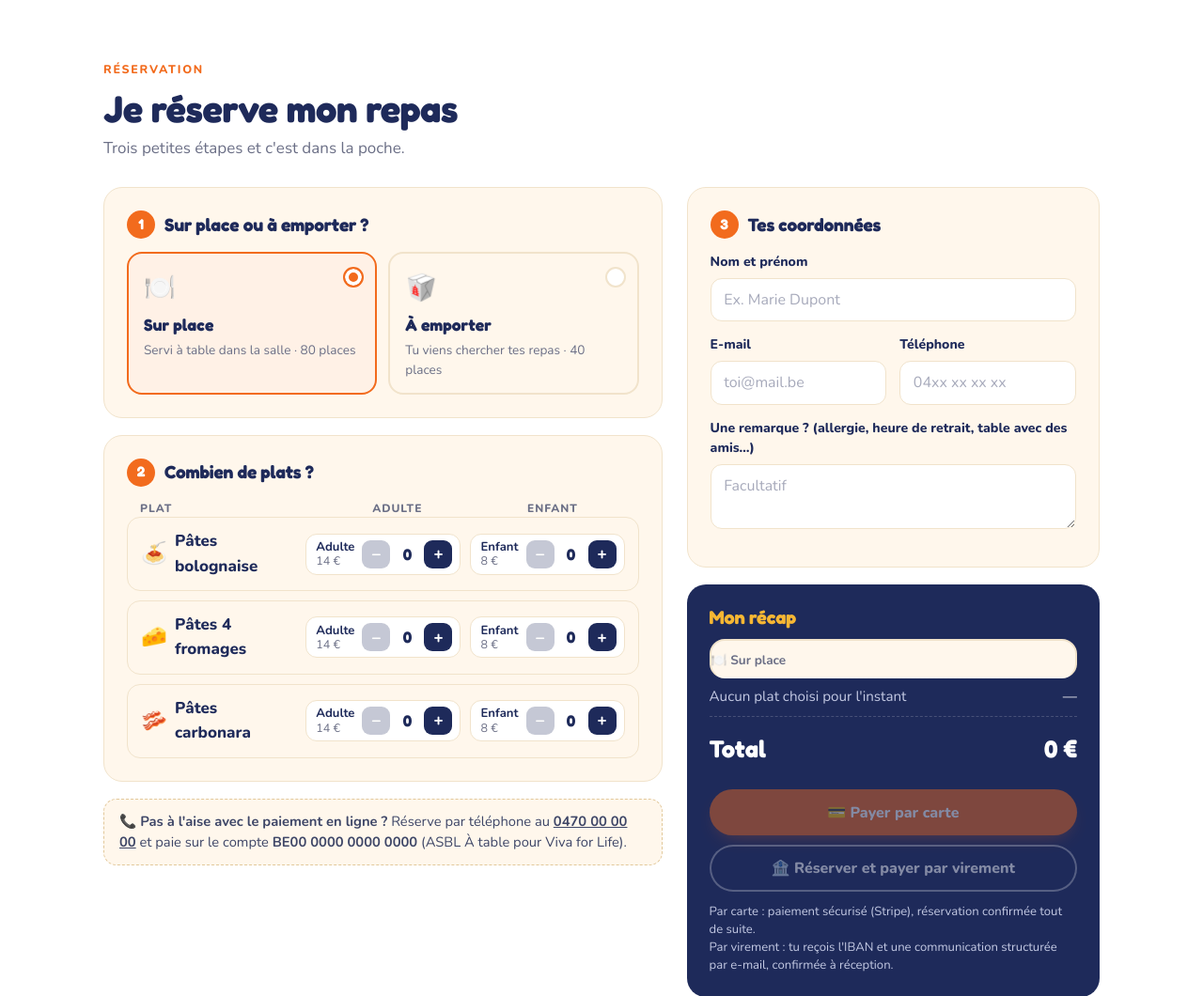
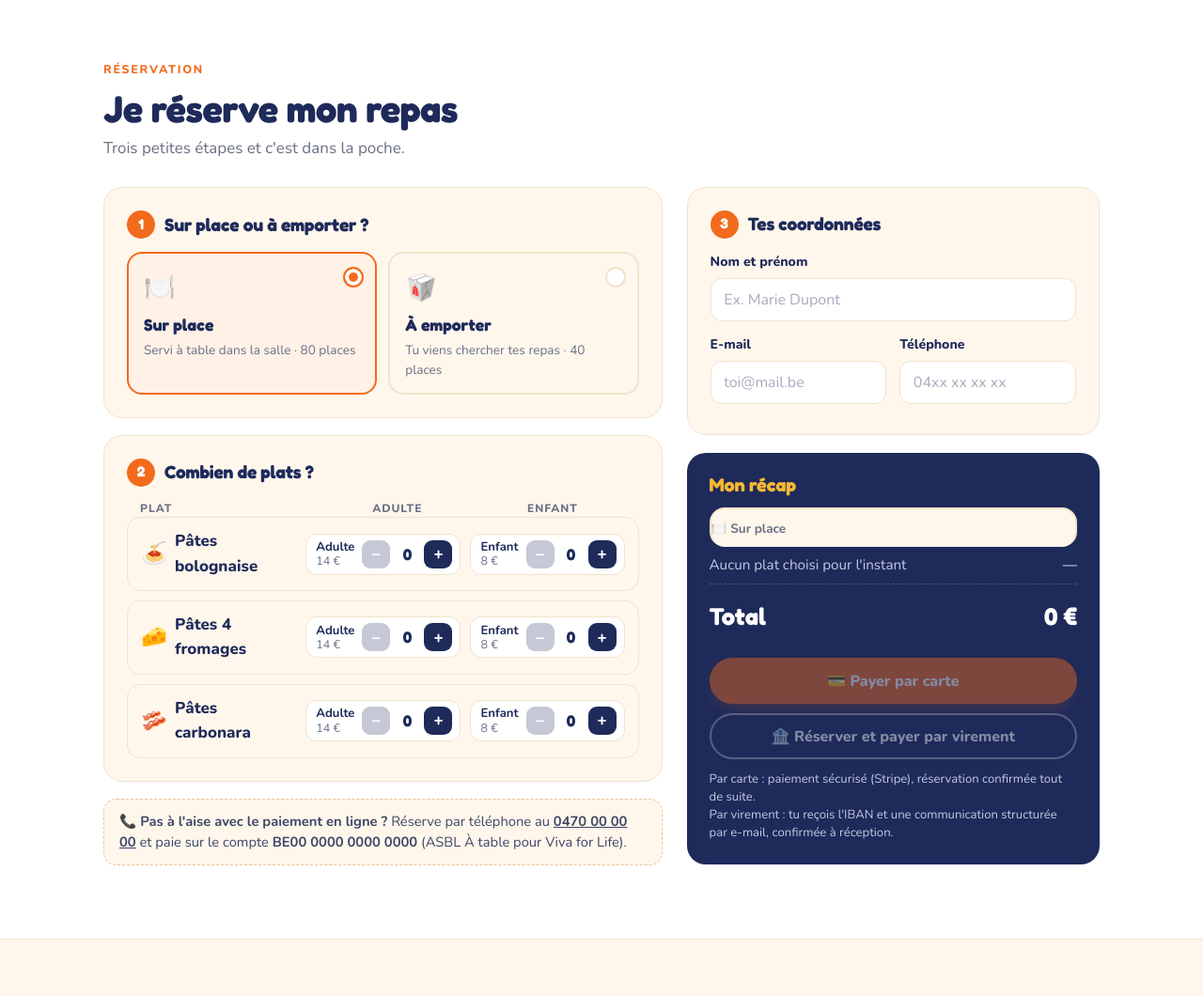
Before and after one commit to lucjoachims/VivaForLife, a PHP site: page / in a window 1280 px wide. Shown: the part 1525-2585 px from the top of the page at 94% size. Run offline with PHP 8.4, Linux system fonts and the light colour scheme; data comes from the database, SQL or seed files in the repository; data that the repository does not hold is empty; some libraries are stand-ins or nearby versions.

Commit message:
Page publique : retrait du champ « remarque » du formulaire (conservé dans l'admin)
Co-Authored-By: Claude Fable 5.1 <noreply@anthropic.com>
Claude-Session: https://claude.ai/code/session_01D77HgtfYdmdHtKZqdwXZXn

```diff
--- a/index.php
+++ b/index.php
@@ -379,19 +379,15 @@
               <label for="fName">Nom et prénom</label>
               <input id="fName" type="text" placeholder="Ex. Marie Dupont" autocomplete="name">
             </div>
-            <div class="two">
-              <div class="field">
+            <div class="two" style="margin-bottom:0">
+              <div class="field" style="margin-bottom:0">
                 <label for="fEmail">E-mail</label>
                 <input id="fEmail" type="email" placeholder="toi@mail.be" autocomplete="email">
               </div>
-              <div class="field">
+              <div class="field" style="margin-bottom:0">
                 <label for="fPhone">Téléphone</label>
                 <input id="fPhone" type="tel" placeholder="04xx xx xx xx" autocomplete="tel">
               </div>
-            </div>
-            <div class="field" style="margin-bottom:0">
-              <label for="fNotes">Une remarque ? (allergie, heure de retrait, table avec des amis…)</label>
-              <textarea id="fNotes" rows="2" placeholder="Facultatif"></textarea>
             </div>
             <div class="err" id="formErr"></div>
           </div>
@@ -748,7 +744,7 @@ async function book(method){
   const name = document.getElementById("fName").value.trim();
   const email= document.getElementById("fEmail").value.trim();
   const phone= document.getElementById("fPhone").value.trim();
-  const notes= document.getElementById("fNotes").value.trim();
+  const notes= "";
   const err  = document.getElementById("formErr"); err.textContent="";
 
   if(cartTotal()<=0){ err.textContent="Choisis au moins un plat (étape 2)."; return; }
```
